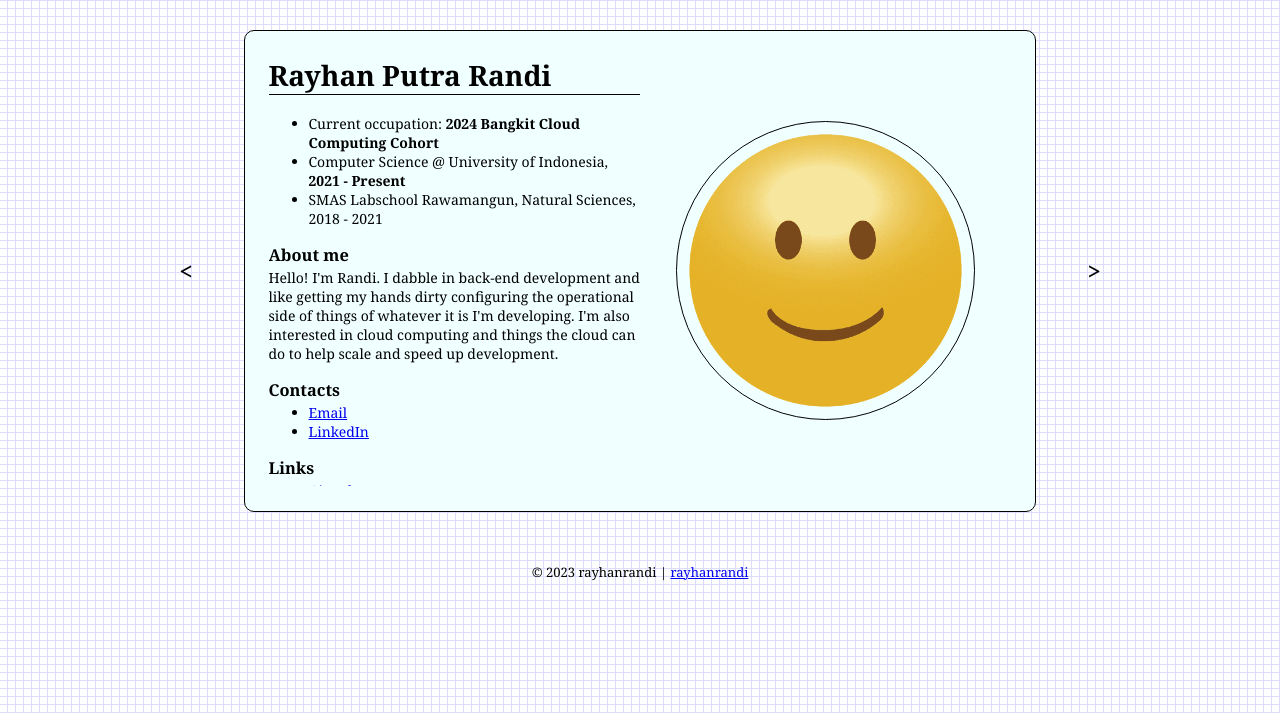
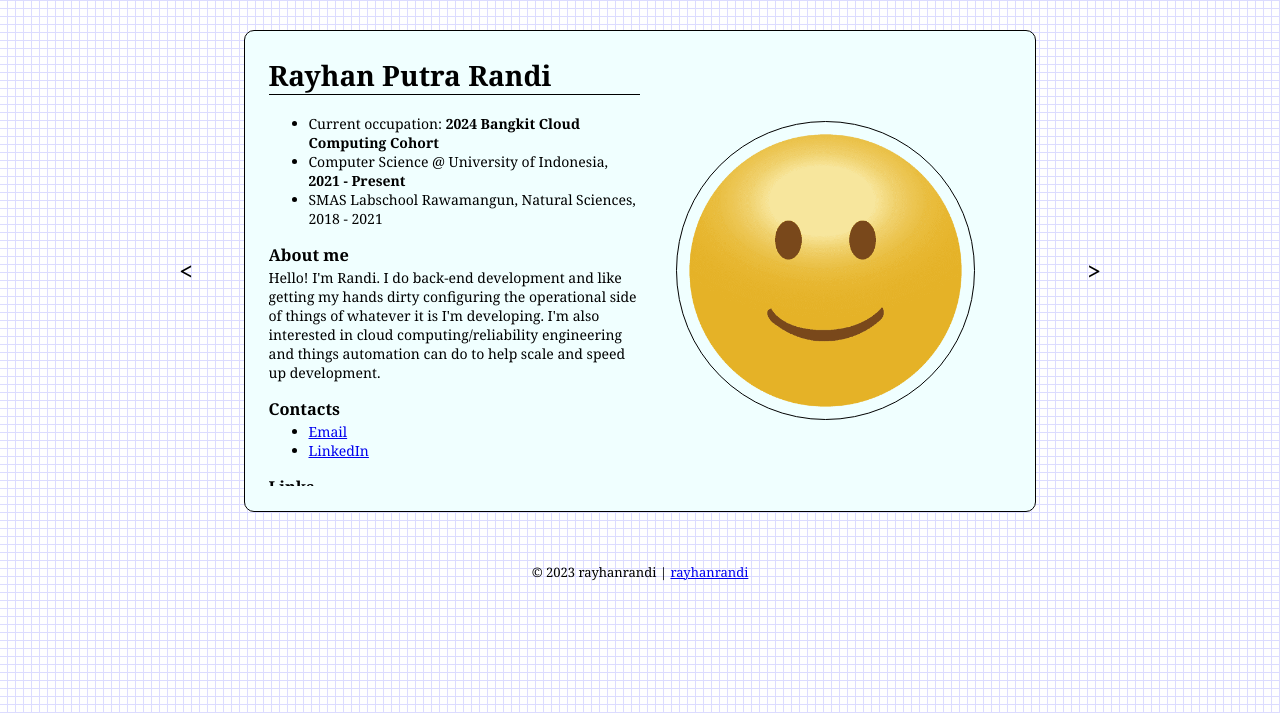
Before and after one commit to rayhanrandi/rayhanrandi.github.io, a plain HTML site: page index.html in a window 1280 px wide. Shown: the part 87-800 px from the top of the page. Drawn offline with Linux system fonts and the light colour scheme.

Commit message:
refactor: about text

```diff
--- a/index.html
+++ b/index.html
@@ -38,10 +38,10 @@
                         </div>
                         <div class="about-summary">
                             <h3>About me</h3>
-                            Hello! I'm Randi. I dabble in back-end development
-                            and like getting my hands dirty configuring
-                            the operational side of things of whatever it is I'm developing.
-                            I'm also interested in cloud computing and things the cloud can do
+                            Hello! I'm Randi. I do back-end development and like getting
+                            my hands dirty configuring the operational side of things of
+                            whatever it is I'm developing. I'm also interested in cloud
+                            computing/reliability engineering and things automation can do
                             to help scale and speed up development.
                         </div>
                         <div class="about-contacts">
```
